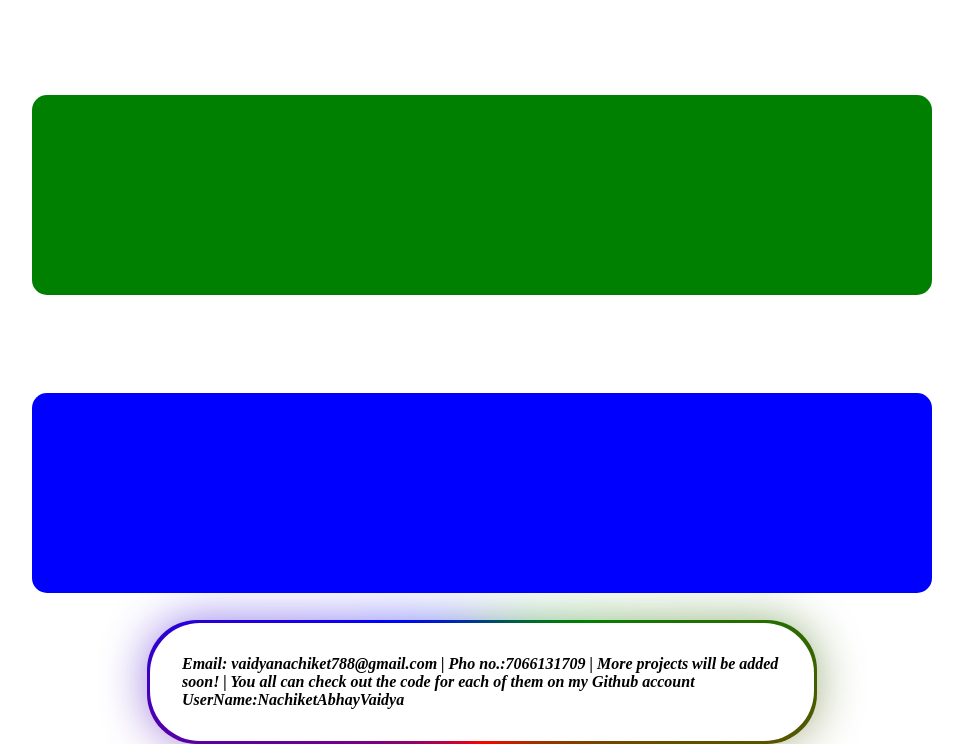
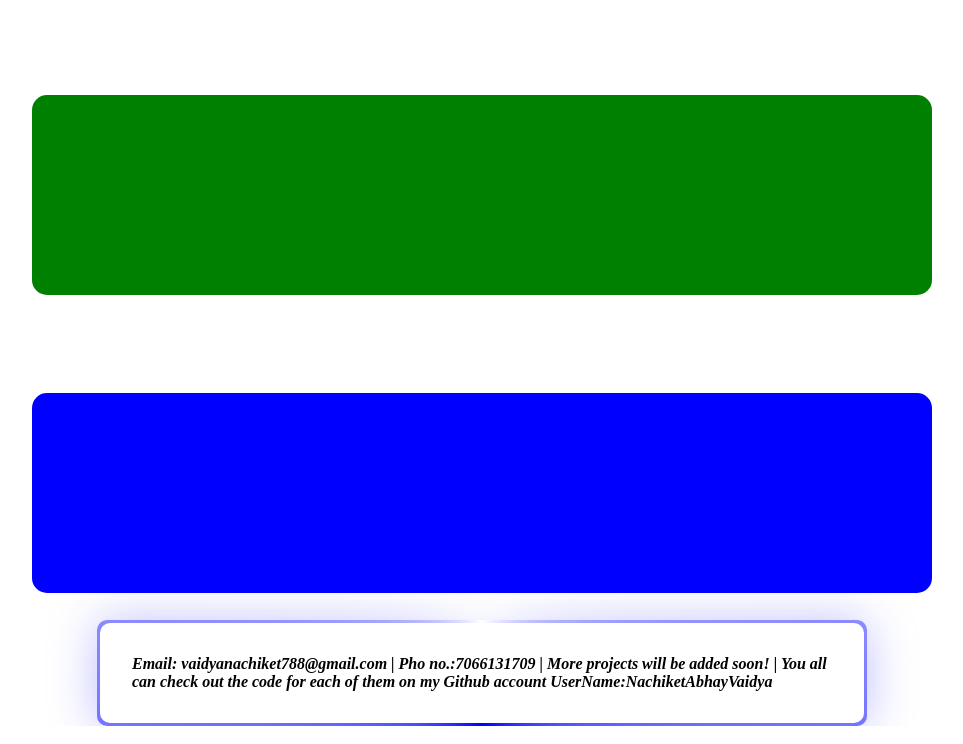
Before and after one commit to NachiketAbhayVaidya/My-Website, a plain HTML site: page index.html in a window 1280 px wide. Shown: the part 5708-6452 px from the top of the page, without its empty margins (158-1121 px from the left). Drawn offline with Linux system fonts and the light colour scheme.

Commit message:
css change

```diff
--- a/style.css
+++ b/style.css
@@ -295,10 +295,10 @@
 #card{
     margin: 0 auto;
     padding: 2em;
-    width: 600px;
+    width: 700px;
     color: black;
     background-color: white;
-    border-radius: 50px;
+    border-radius: 10px;
     position: relative;
     font-weight: 700;
     font-style: italic;
@@ -319,9 +319,9 @@
     top: 50%;
     left: 50%;
     translate: -50% -50%;
-    background-image: conic-gradient(from var(--angle),red,blue,green,red);
+    background-image: conic-gradient(from var(--angle),blue,white,blue);
     z-index: -1;
-    border-radius: 50px;
+    border-radius: 10px;
     padding: 3px;
     animation: 2s spin linear infinite;
 
```
